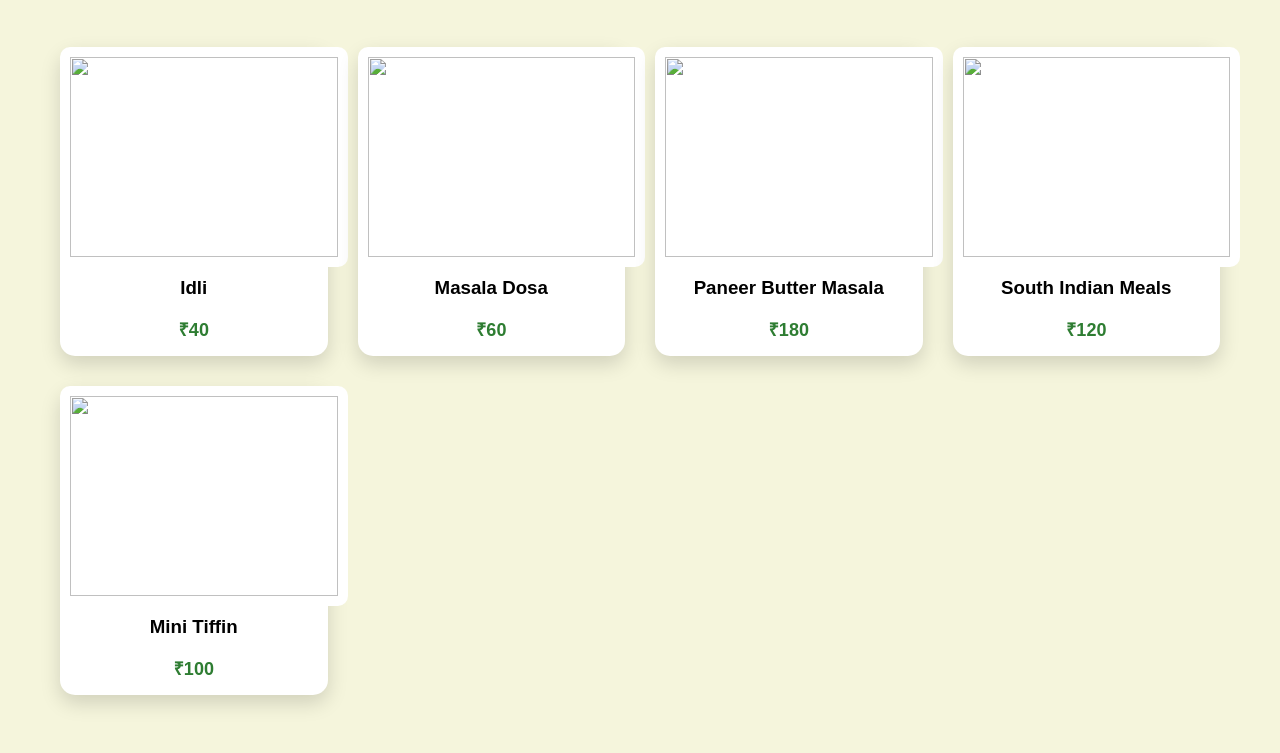
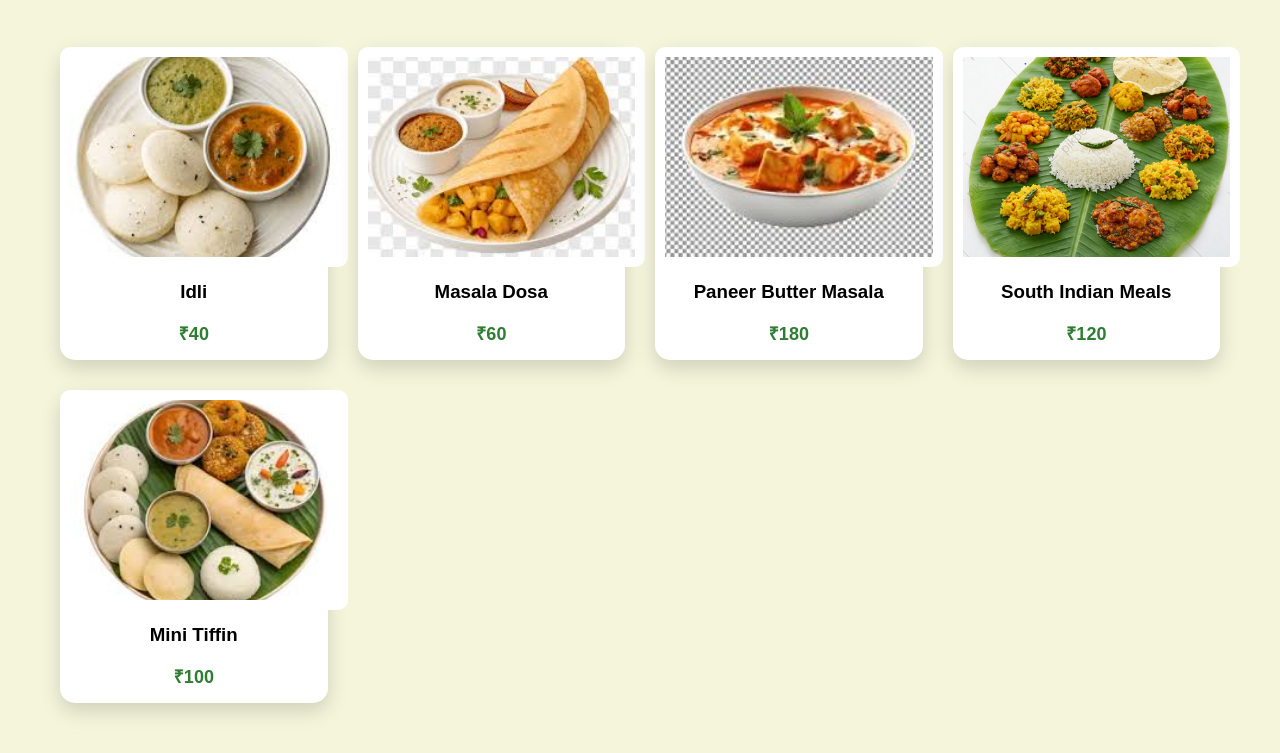
Before and after one commit to eswetha505/kssaivamdelights, a plain HTML site: page menu.html in a window 1280 px wide. Shown: the part 171-924 px from the top of the page. Drawn offline with Linux system fonts and the light colour scheme.

Commit message:
Add files via upload

```diff
--- a/menu.html
+++ b/menu.html
@@ -113,9 +113,9 @@ margin-bottom:15px;
 <nav>
 <a href="index.html">Home</a>
 <a href="menu.html">Menu</a>
-<a href="#">Gallery</a>
-<a href="#">About</a>
-<a href="#">Contact</a>
+<a href="gallery.html">Gallery</a>
+<a href="about.html">About</a>
+<a href="contact.html">Contact</a>
 </nav>
 
 </header>
@@ -129,35 +129,35 @@ margin-bottom:15px;
 
 
 <div class="menu-card">
-<img src="images/idli.png">
+<img src="idli.png" alt="Idli">
 <h3>Idli</h3>
 <p class="price">₹40</p>
 </div>
 
 
 <div class="menu-card">
-<img src="images/dosa.png">
+<img src="dosa.png" alt="Masala Dosa">
 <h3>Masala Dosa</h3>
 <p class="price">₹60</p>
 </div>
 
 
 <div class="menu-card">
-<img src="images/paneer.png">
+<img src="paneer.png" alt="Paneer Butter Masala">
 <h3>Paneer Butter Masala</h3>
 <p class="price">₹180</p>
 </div>
 
 
 <div class="menu-card">
-<img src="images/meals.png">
+<img src="meals.png" alt="South Indian Meals">
 <h3>South Indian Meals</h3>
 <p class="price">₹120</p>
 </div>
 
 
 <div class="menu-card">
-<img src="images/tiffin.png">
+<img src="tiffin.png" alt="Mini Tiffin">
 <h3>Mini Tiffin</h3>
 <p class="price">₹100</p>
 </div>
```
